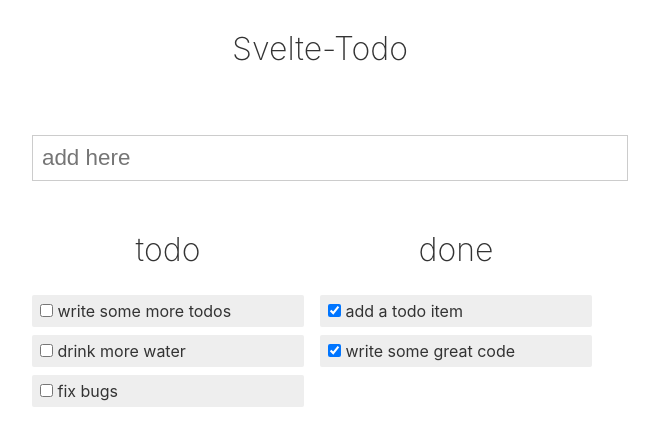
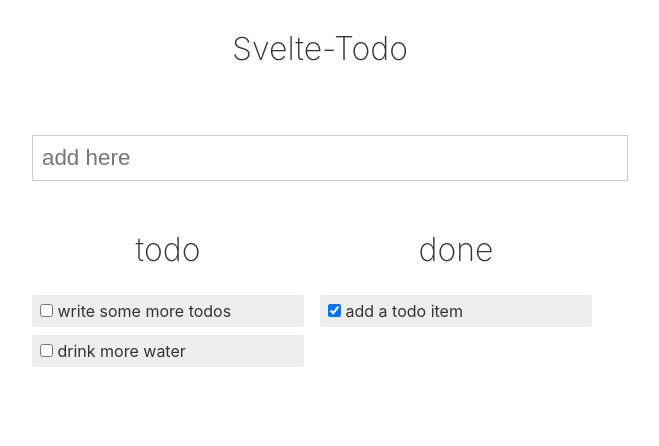
Before and after one commit to LukeStorry/svelte-todo, a Svelte app: page / in a window 1280 px wide. Shown: the top 446 px of the page, without its empty margins (320-979 px from the left). Built offline with nearby package versions, Linux system fonts and the light colour scheme.

Commit message:
added custom store

```diff
--- a/src/App.svelte
+++ b/src/App.svelte
@@ -1,35 +1,6 @@
 <script>
     import TodoList from './TodoList.svelte'
-    let uid = 1;
-    let todos = [
-        {id: uid++, done: false, description: 'write some more todos'},
-        {id: uid++, done: true, description: 'add a todo item'},
-        {id: uid++, done: false, description: 'drink more water'},
-        {id: uid++, done: true, description: 'write some great code'},
-        {id: uid++, done: false, description: 'fix bugs'},
-    ];
-
-    const add = input => {
-        const todo = {
-            id: uid++,
-            done: false,
-            description: input.value
-        };
-
-        todos = [todo, ...todos];
-        input.value = '';
-    }
-
-    const remove = todo => {
-        console.log(remove, todo)
-        todos = todos.filter(t => t !== todo);
-    }
-
-    const check = todo => {
-        todo.done = !todo.done;
-        remove(todo);
-        todos = todos.concat(todo);
-    };
+    import {todos} from './stores.js'
 </script>
 
 <style>
@@ -53,9 +24,9 @@
             class="input-todo"
             type="text"
             placeholder="add here"
-            on:keydown="{event => event.key === 'Enter' && add(event.target)}"
+            on:keydown="{event => event.key === 'Enter' && todos.add(event.target)}"
     >
-    <TodoList title="todo" todos={todos.filter(t => !t.done)} {remove} {check}/>
-    <TodoList title="done" todos={todos.filter(t => t.done)} {remove}{check}/>
+    <TodoList title="todo" filter={t => !t.done}/>
+    <TodoList title="done" filter={t => t.done}/>
 
 </div>
--- a/src/TodoList.svelte
+++ b/src/TodoList.svelte
@@ -1,9 +1,9 @@
 <script>
-    import {sendSlide, receiveSlide} from './Transitions.js';
+    export let title, filter;
+
+    import {sendSlide, receiveSlide} from './transitions.js';
     import { flip } from 'svelte/animate';
-
-    export let title, todos, remove, check;
-
+    import {todos} from './stores.js'
 </script>
 
 
@@ -39,15 +39,15 @@
 
 <div class='todo-list'>
     <h2>{title}</h2>
-    {#each todos as todo (todo.id)}
+    {#each $todos.filter(filter) as todo (todo.id)}
         <label
                 in:receiveSlide="{{key: todo.id}}"
                 out:sendSlide="{{key: todo.id}}"
                 animate:flip
         >
-            <input type=checkbox checked={todo.done} on:click="{() => check(todo)}">
+            <input type=checkbox checked={todo.done} on:click="{() => todos.check(todo)}">
             {todo.description}
-            <button class="remove" on:click="{() => remove(todo)}">remove</button>
+            <button class="remove" on:click="{() => todos.remove(todo)}">remove</button>
         </label>
     {/each}
 </div>
--- /dev/null
+++ b/src/stores.js
@@ -0,0 +1,36 @@
+import {writable} from 'svelte/store';
+
+function createTodosList() {
+    let uid = 1;
+    let placeholderTodos = [
+        {id: uid++, done: false, description: 'write some more todos'},
+        {id: uid++, done: true, description: 'add a todo item'},
+        {id: uid++, done: false, description: 'drink more water'}
+    ];
+
+    const {subscribe, update} = writable(placeholderTodos);
+
+    const add = input => {
+        const todo = {
+            id: uid++,
+            done: false,
+            description: input.value
+        };
+
+        update(todos => [todo, ...todos]);
+        input.value = '';
+    }
+
+    const remove = todo =>
+        update(todos => todos.filter(t => t !== todo))
+
+    const check = todo =>
+        update(todos => {
+            todos.find(t => t === todo).done = !todo.done;
+            return todos
+        })
+
+    return {subscribe, add, remove, check};
+}
+
+export const todos = createTodosList();
```
Also changed, not shown: src/transitions.js (renamed from src/Transitions.js).
